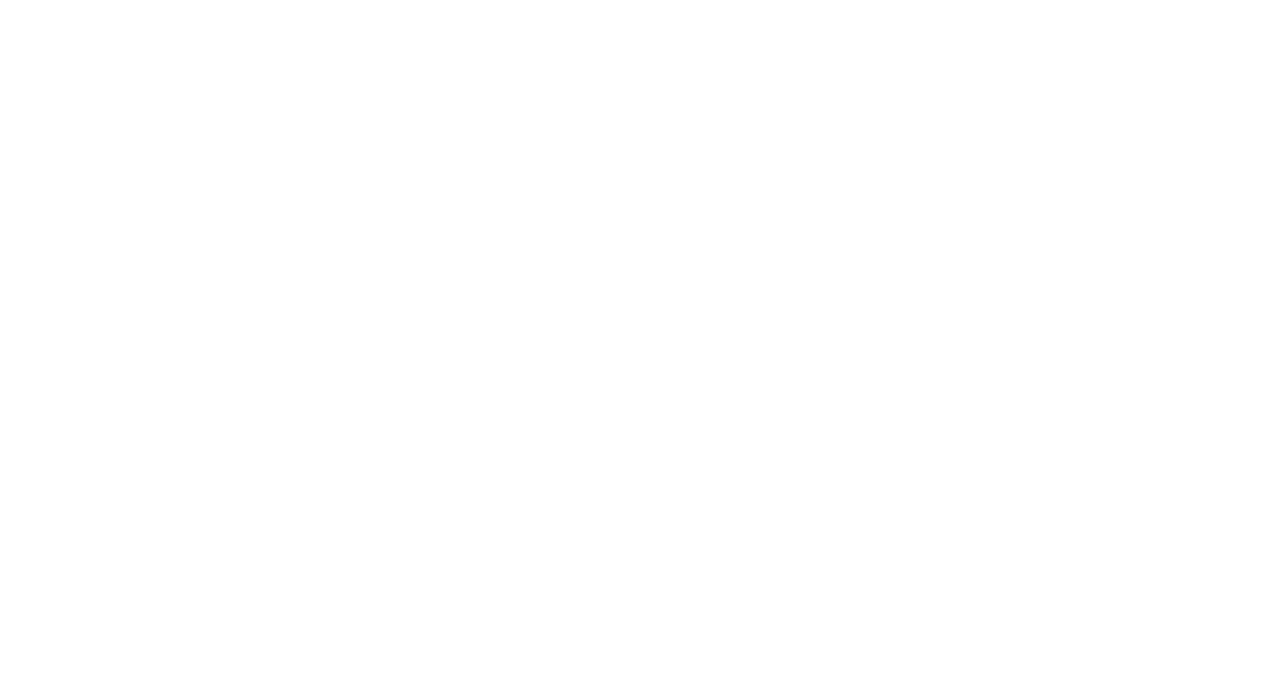
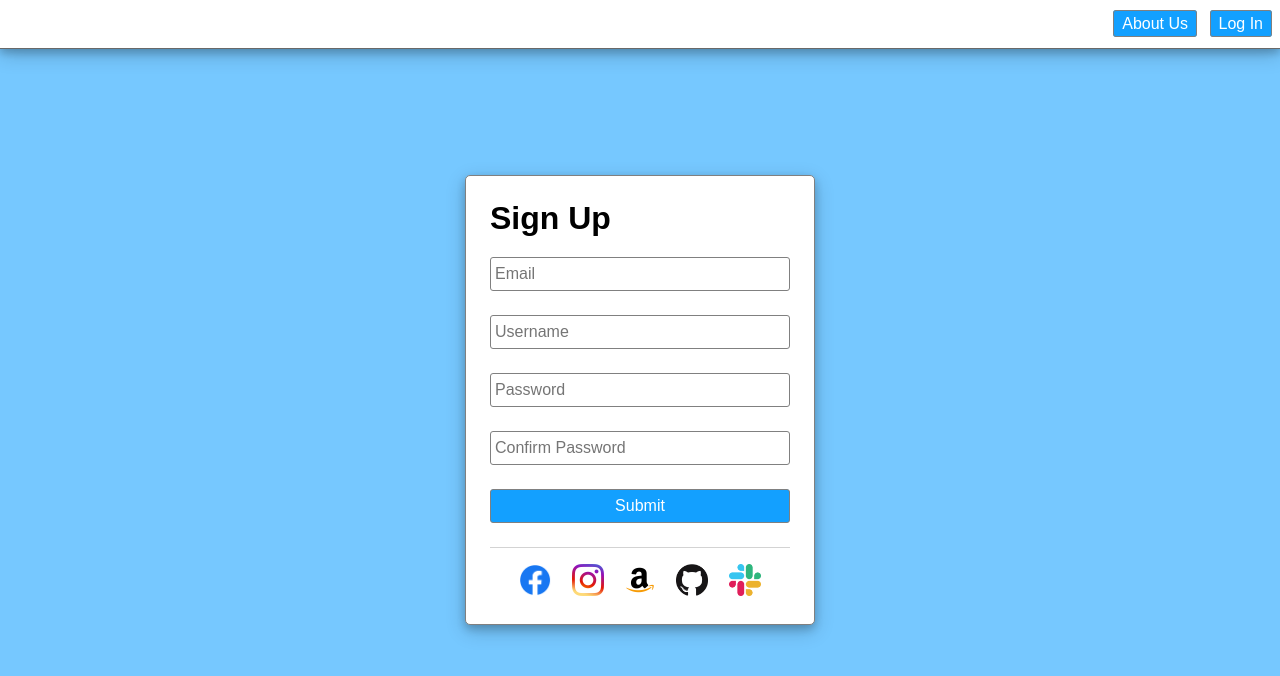
Before and after one commit to cabailey92/staticRegisterPage, a plain HTML site: page index.html in a window 1280 px wide. Drawn offline with Linux system fonts and the light colour scheme.

Commit message:
first commit

```diff
--- a/index.html
+++ b/index.html
@@ -4,9 +4,40 @@
     <meta charset="UTF-8">
     <meta http-equiv="X-UA-Compatible" content="IE=edge">
     <meta name="viewport" content="width=device-width, initial-scale=1.0">
+    <link rel="stylesheet" href="./main.css" />
     <title>Register Page</title>
 </head>
 <body>
-
+    <header>
+        <a href="#">About Us</a>
+        <a href="#">Log In</a>
+    </header>
+    <div class="container">
+        <h1>Sign Up</h1>
+        <form>
+        <div>
+            <input type="email" placeholder="Email" name="email" required />
+        </div>
+        <div>
+            <input type="text" placeholder="Username" name="username" required />
+        </div>
+        <div>
+            <input type="password" placeholder="Password" name="password" required />
+        </div>
+        <div>
+            <input type="password" placeholder="Confirm Password" name="confirmPassword" required />
+        </div>
+        <div>
+            <button type="submit">Submit</button>
+        </div>
+        </form>
+        <footer>
+            <img src="./assets/fbIcon.png" alt="Facebook Icon" height="32" width="32" />
+            <img src="./assets/igIcon.png" alt="Instagram Icon" height="32" width="32" />
+            <img src="./assets/amznIcon.png" alt="Amazon Icon" height="32" width="32" />
+            <img src="./assets/ghIconpng.png" alt="GitHub Icon" height="32" width="32" />
+            <img src="./assets/slkIcon.png" alt="Slack Icon" height="32" width="32" />
+        </footer>
+    </div>
 </body>
 </html>
--- /dev/null
+++ b/main.css
@@ -0,0 +1,90 @@
+body {
+    background-color: #76c8ff;
+    margin: 0;
+    font-family: sans-serif;
+    display: flex;
+    height: 100vh;
+}
+
+header {
+    background-color: white;
+    text-align: right;
+    padding: .75rem 0;
+    border-bottom: solid 1px dimgrey;
+    box-shadow:
+        0 4px 8px 0 rgba(0,0,0,0.2),
+        0 6px 20px 0 rgba(0,0,0,0.19);
+    position: fixed;
+    top: 0;
+    left: 0;
+    width: 100vw;
+}
+
+header a {
+    color: white;
+    background-color: #13a0ff;
+    border: solid 1px gray;
+    border-radius: 3px;
+    padding: .25rem .5rem;
+    margin-right: .5rem;
+    /* line-height adjusts the amount of space taken up for the font */
+    line-height: 1.5rem;
+    /* This removes the underline from the a tag */
+    text-decoration: none;
+}
+
+header a:hover, form button:hover {
+    background-color: #1084d1;
+    cursor: pointer;
+}
+
+.container {
+    margin: auto;
+    padding: 1.5rem;
+    background-color: white;
+    border: solid 1px gray;
+    border-radius: 5px;
+    box-shadow:
+        0 4px 8px rgba(0,0,0,0.2),
+        0 6px 20px rgba(0,0,0,0.19);
+}
+
+.container > h1 {
+    margin: 0 0 .5rem;
+}
+
+form input, form button {
+    width: 100%;
+    min-width: 300px;
+    /*
+    Our inputs and forms have different default sizes.
+    By changing the box-sizing, we can fix this
+    */
+    box-sizing: border-box;
+    margin: .75rem 0;
+    padding: .25rem;
+    line-height: 1.5rem;
+    font-size: 1em;
+    border-radius: 3px;
+    border: solid 1px gray;
+}
+
+form button {
+    color: white;
+    background-color: #13a0ff;
+}
+
+footer {
+    margin-top: .75rem;
+    border-top: solid 1px lightgray;
+    padding-top: 1rem;
+    text-align: center;
+}
+
+footer img {
+    margin: 0 .5rem;
+}
+
+footer img:hover {
+    cursor: pointer;
+}
```
Also changed, not shown: assets/amznIcon.png (added), assets/fbIcon.png (added), assets/ghIconpng.png (added), assets/igIcon.png (added), assets/slkIcon.png (added).
